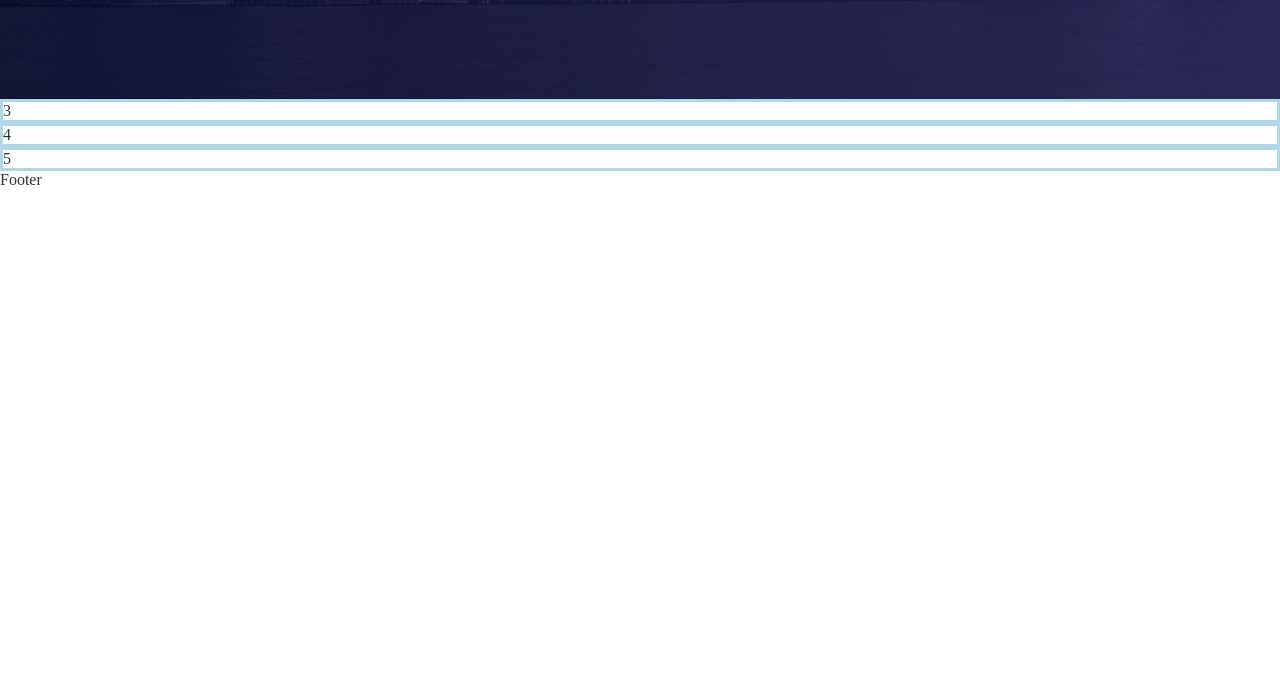
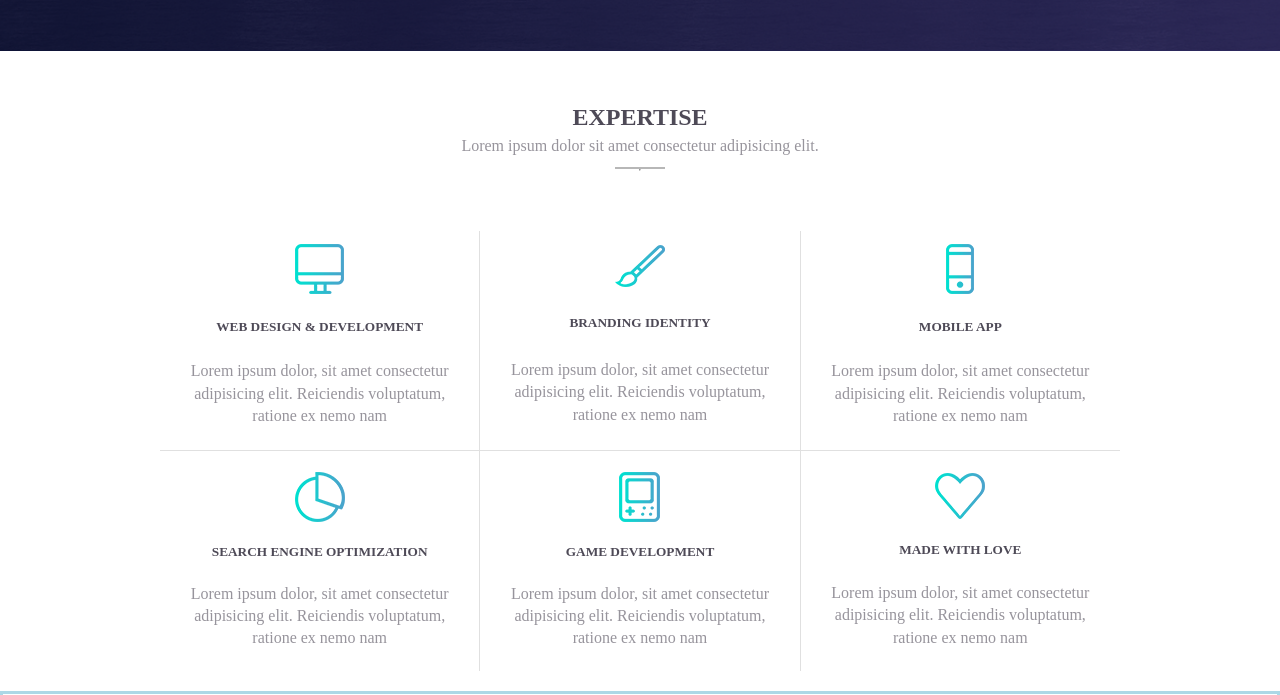
Before and after one commit to BarloGER/Tajam-PSD-to-HTML, a plain HTML site: page index.html in a window 1280 px wide. Shown: the part 1509-2204 px from the top of the page. Before the commit the page ends 1698 px from the top, so only its background shows below. Drawn offline with Linux system fonts and the light colour scheme.

Commit message:
added Expertise

```diff
--- a/index.html
+++ b/index.html
@@ -42,6 +42,7 @@
       <div class="img-our-story">
         <img src="design-assets/png/logo-big.png">
       </div>
+
       <div class="text-our-story">
         <h2>OUR STORY</h2><br>
         <p>Lorem ipsum dolor sit amet consectetur adipisicing elit. Nulla placeat ducimus,
@@ -51,15 +52,13 @@
         <p>Lorem ipsum dolor sit amet consectetur adipisicing elit. Nulla placeat ducimus,
           recusandae ad perferendis deleniti architecto minus omnis veritatis voluptatum necessitatibus
           culpa earum velit quos, suscipit, unde nostrum. Voluptatibus, facilis.</p>
-          <div class="btn-our-story">
-            <a href="#about" class="btn">Learn more</a>
-          </div>
+
+        <div class="btn-our-story">
+          <a href="#about" class="btn">Learn more</a>
         </div>
+      </div>
     </div>
 
-    <div class="content">2</div>
-
-    <div class="content">1</div>
     <div id="about" class="watch-section">
       <div class="watch-section-content">
         <img src="design-assets/png/play.png" alt="play-button">
@@ -67,9 +66,57 @@
       </div>
     </div>
 
-    <div class="content">3</div>
-    <div class="content">4</div>
-    <div class="content">5</div>
+    <div class="expertise">
+      <div class="title-expertise">
+        <h2>EXPERTISE</h2>
+        <p>Lorem ipsum dolor sit amet consectetur adipisicing elit.</p>
+        <hr>
+      </div>
+
+      <div class="upper-container">
+        <div class="box-1 box-expertise ">
+          <img src="design-assets/png/screen.png" />
+          <h5>Web Design & Development</h5>
+          <p>Lorem ipsum dolor, sit amet consectetur adipisicing elit. Reiciendis voluptatum, ratione ex nemo nam</p>
+        </div>
+        <div class="box-2 box-expertise">
+          <img src="design-assets/png/pen.png" />
+          <h5>Branding Identity</h5>
+          <p>Lorem ipsum dolor, sit amet consectetur adipisicing elit. Reiciendis voluptatum, ratione ex nemo nam</p>
+        </div>
+        <div class="box-3 box-expertise">
+          <img src="design-assets/png/mobile.png" />
+          <h5>Mobile App</h5>
+          <p>Lorem ipsum dolor, sit amet consectetur adipisicing elit. Reiciendis voluptatum, ratione ex nemo nam</p>
+        </div>
+      </div>
+
+      <div class="lower-container">
+        <div class="box-4 box-expertise ">
+          <img src="design-assets/png/graph.png" />
+          <h5>Search Engine Optimization</h5>
+          <p>Lorem ipsum dolor, sit amet consectetur adipisicing elit. Reiciendis voluptatum, ratione ex nemo nam</p>
+        </div>
+        <div class="box-5 box-expertise">
+          <img src="design-assets/png/gameboy.png" />
+          <h5>Game Development</h5>
+          <p>Lorem ipsum dolor, sit amet consectetur adipisicing elit. Reiciendis voluptatum, ratione ex nemo nam</p>
+        </div>
+        <div class="box-6 box-expertise">
+          <img src="design-assets/png/heart.png" />
+          <h5>Made with Love</h5>
+          <p>Lorem ipsum dolor, sit amet consectetur adipisicing elit. Reiciendis voluptatum, ratione ex nemo nam</p>
+        </div>
+      </div>
+    </div>
+
+      <div class="content">
+        4
+      </div>
+
+      <div class="content">
+        5
+      </div>
   </main>
   <footer class="debugg">Footer</footer>
 
--- a/styles.css
+++ b/styles.css
@@ -39,7 +39,7 @@ ul {
 }
 
 .navbar a {
-  color: rgb(255, 255, 255);
+  color: rgb(93, 216, 216);
   ;
 }
 
@@ -125,8 +125,12 @@ main {
 
 .content {
   border: 3px solid lightblue;
-  height: 20%;
+  height: 500px;
 }
+
+
+
+/* Our Story Start */
 
 .our-story {
   display: flex;
@@ -156,6 +160,115 @@ main {
   padding-top: 70px;;
 }
 
+/* Our Story End */
+
+
+
+/* Expertise Start */
+
+.expertise {
+  height: 80vh;
+  display: flex;
+  flex-direction: column;
+  justify-content: center;
+  align-items: center;
+}
+
+.title-expertise {
+  display: flex;
+  flex-direction: column;
+  justify-content: center;
+  align-items: center;
+  margin-top: 30px;
+  line-height: 1.4;
+  color: #97949c
+}
+
+.title-expertise p::after {
+  display:block;
+  content:" ";
+  width: 50px;
+  height: 2px;
+  background: rgba(153, 153, 153, 0.7);
+  margin-top: 10px;
+  margin-left: 43%;
+}
+
+.title-expertise h2 {
+  color: #4e4a57;
+}
+
+
+.upper-container {
+  max-width: 960px;
+  height: 220px;
+  display: flex;
+  justify-content: center;
+  align-content: center;
+  margin-top: 60px;
+
+}
+
+.lower-container {
+  max-width: 960px;
+  height: 220px;
+  display: flex;
+  justify-content: center;
+  align-content: center;
+}
+
+.box-expertise {
+  display: flex;
+  flex-direction: column;
+  justify-content: space-around;
+  align-items: center;
+  text-align: center;
+}
+
+.box-expertise p {
+  display: block;
+  padding: 0 10px 10px 10px;
+  line-height: 1.4;
+  color: #97949c;
+}
+
+.box-expertise h5 {
+  text-transform: uppercase;
+  color: #4e4a57;
+}
+
+.box-1 {
+  border-bottom: 1px solid rgba(153, 153, 153, 0.3);
+}
+
+.box-2 {
+  border: 1px solid rgba(153, 153, 153, 0.3);
+  border-top: 0;
+}
+
+.box-3 {
+  border-bottom: 1px solid rgba(153, 153, 153, 0.3);
+}
+
+.box-4 {
+  padding-top: 10px;
+}
+
+.box-5 {
+  border: 1px solid rgba(153, 153, 153, 0.3);
+  border-bottom: 0;
+  border-top: 0;
+  padding-top: 10px;
+}
+
+.box-6 {
+  padding-top: 10px;
+}
+
+/* Expertise Start */
+
+
+
 /* utilities */
 
 .primary-color {
```
